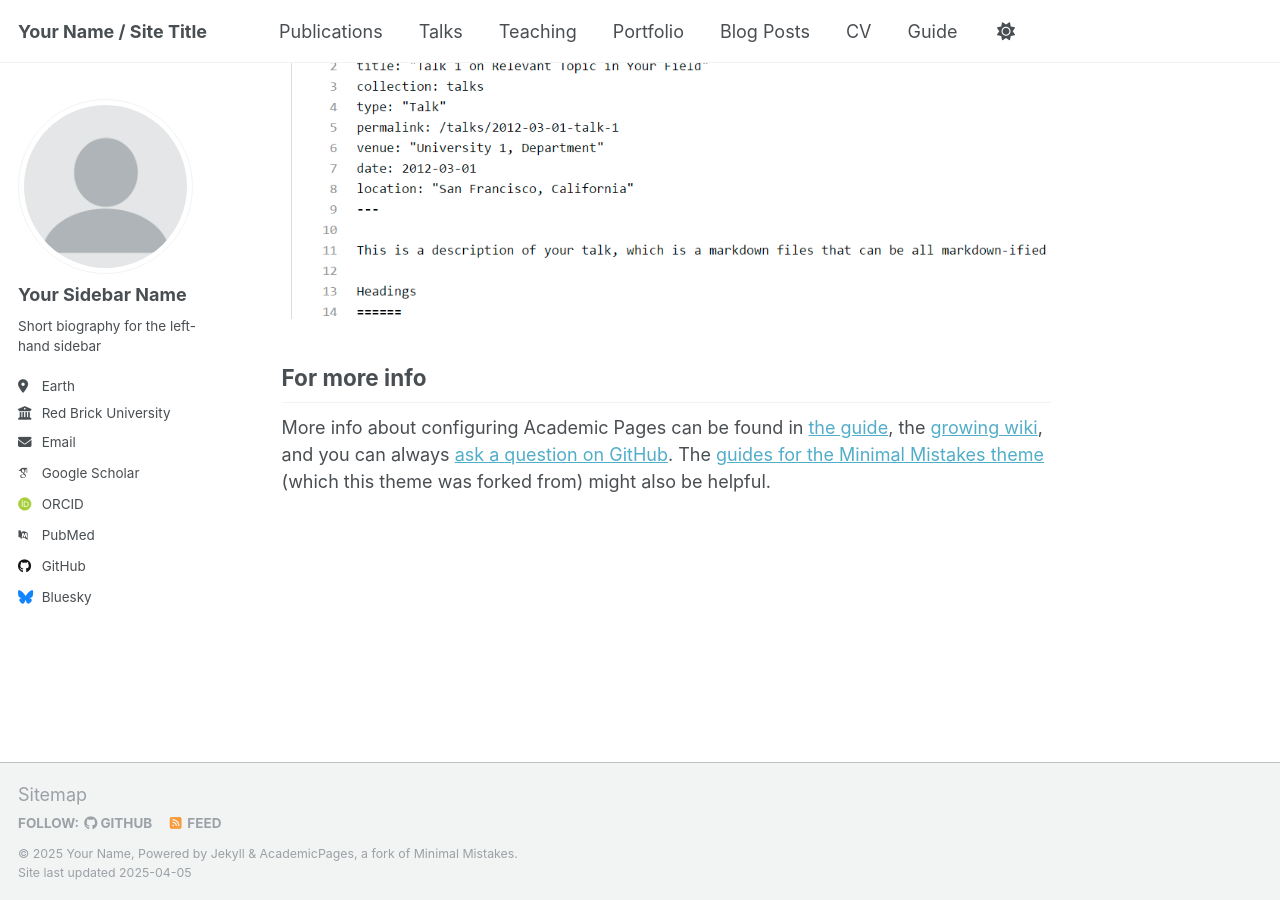
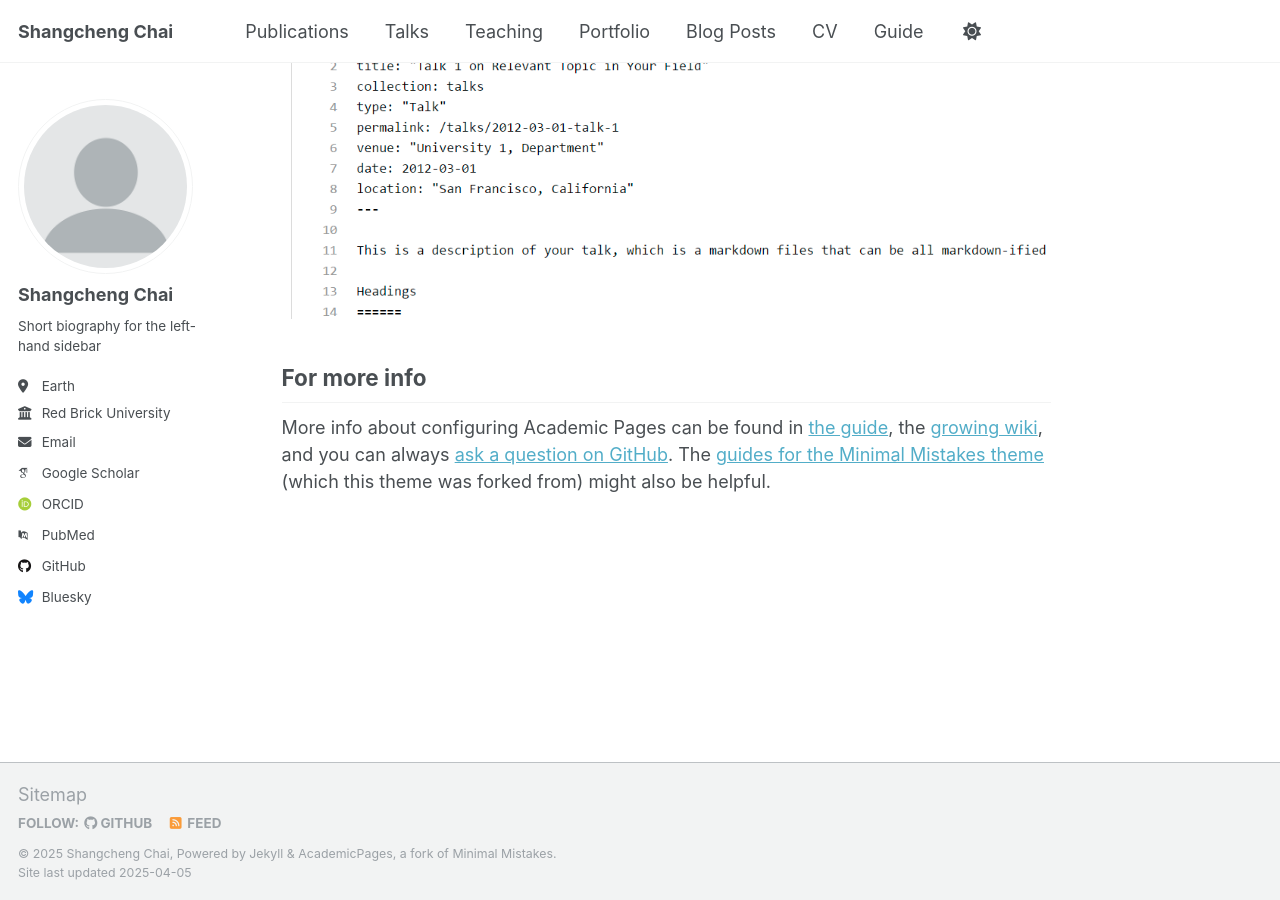
Before and after one commit to HorriblePotter/ShangchengChai.github.io, a Jekyll site: the page built from _pages/about.md, in a window 1280 px wide and 900 px high, scrolled down 2636 px. Built offline with Jekyll 4.4.1, drawn with Linux system fonts in a browser that asks for light colours; some web fonts are replaced.

Commit message:
Update _config.yml

```diff
--- a/_config.yml
+++ b/_config.yml
@@ -9,11 +9,11 @@
 # Basic Site Settings
 locale                   : "en-US"
 site_theme               : "default"
-title                    : "Your Name / Site Title"
+title                    : "Shangcheng Chai"
 title_separator          : "-"
-name                     : &name "Your Name"
+name                     : &name "Shangcheng Chai"
 description              : &description "personal description"
-url                      : https://academicpages.github.io # the base hostname & protocol for your site e.g. "https://[your GitHub username].github.io"
+url                      : https://horriblepotter.github.io/ShangchengChai.github.io/ # the base hostname & protocol for your site e.g. "https://[your GitHub username].github.io"
 baseurl                  : "" # the subpath of your site, e.g. "/blog"
 repository               : "academicpages/academicpages.github.io"
 
@@ -23,7 +23,7 @@ repository               : "academicpages/academicpages.github.io"
 author:
   # Biographic information
   avatar           : "profile.png"
-  name             : "Your Sidebar Name"
+  name             : "Shangcheng Chai"
   pronouns         : # example: "she/her"
   bio              : "Short biography for the left-hand sidebar"
   location         : "Earth"
```
